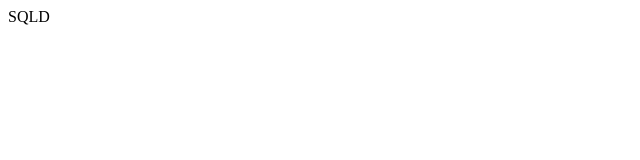
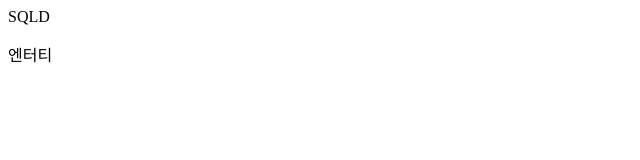
Before and after one commit to Laplace888/DevNote, a plain HTML site: page index.html in a window 1280 px wide. Shown: the full height of the page, 0-640 px from the left. Drawn offline with Linux system fonts and the light colour scheme.

Commit message:
엔터티

```diff
--- a/index.html
+++ b/index.html
@@ -8,5 +8,6 @@
 </head>
 <body>
   <div class="sqld">SQLD</div>
+  <p>엔터티</p>
 </body>
 </html>
```
